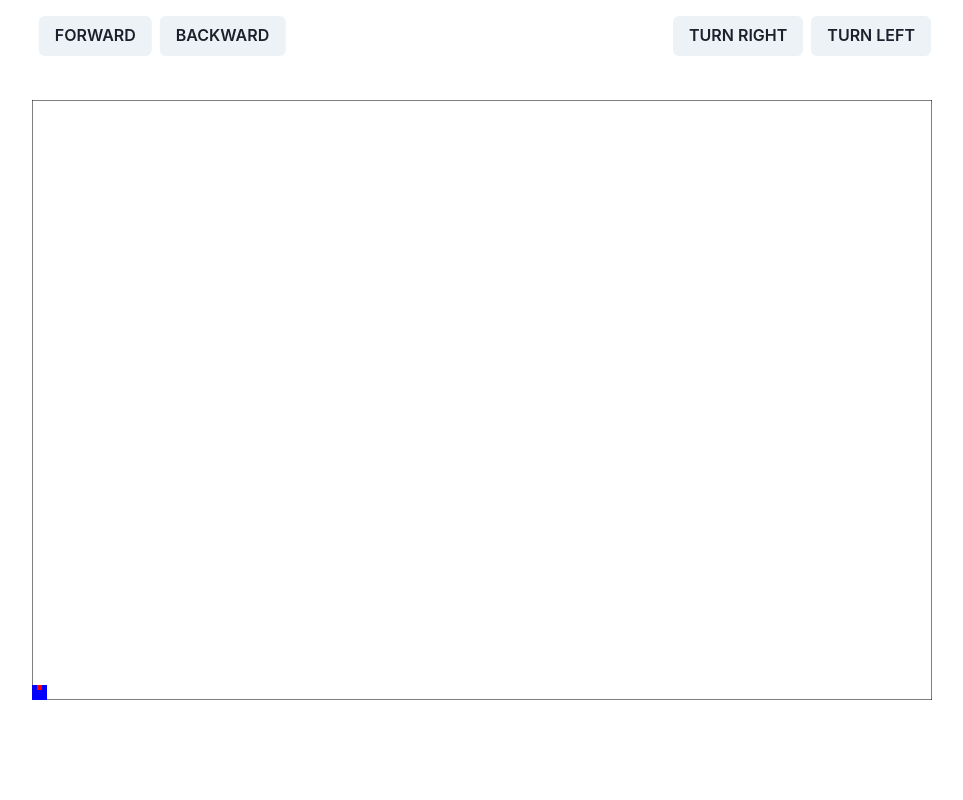
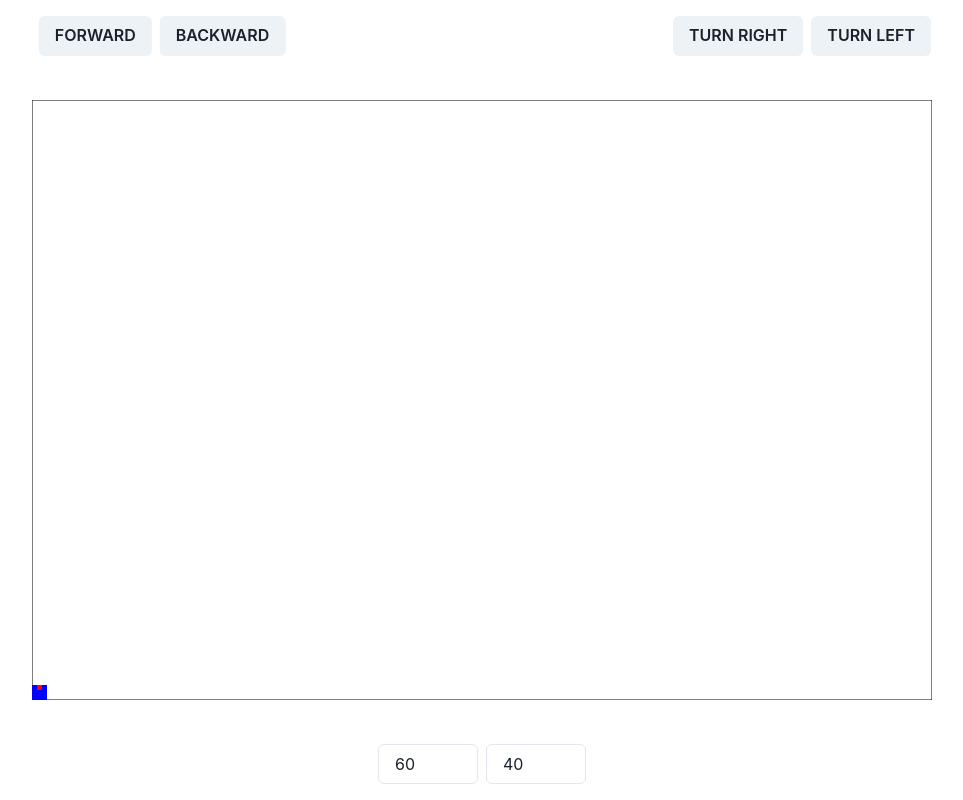
Before and after one commit to Llacoste2000/mars-rover, a React (Vite) app: page / in a window 1280 px wide. Shown: the whole page, without its empty margins (158-1121 px from the left). Built offline with nearby package versions, Linux system fonts and the light colour scheme.

Commit message:
feat: added memoization and inputs set map size

```diff
--- a/src/App.tsx
+++ b/src/App.tsx
@@ -1,18 +1,28 @@
-import { useRef } from "react";
+import { useCallback, useRef } from "react";
 import Canvas from "./features/ui/components/Canvas";
 import MoveButtons from "./features/ui/components/MoveButtons";
 import TurnButtons from "./features/ui/components/TurnButtons";
 import useRover from "./features/ui/hooks/useRoverCanvas";
 import { Center } from "@chakra-ui/react";
+import MapSizeInputs from "./features/ui/components/mapSizeInputs";
 
 function App() {
   const ref = useRef<HTMLCanvasElement>(null);
-  const { backward, forward, turnLeft, turnRight } = useRover(
-    ref,
-    0,
-    0,
-    40,
-    60,
+  const { backward, forward, turnLeft, turnRight, setPlanetSize, planetSize } =
+    useRover(ref, 0, 0, 40, 60);
+
+  const handleSetHeight = useCallback(
+    (height: number) => {
+      setPlanetSize((prev) => ({ ...prev, y: height }));
+    },
+    [setPlanetSize],
+  );
+
+  const handleSetWidth = useCallback(
+    (width: number) => {
+      setPlanetSize((prev) => ({ ...prev, x: width }));
+    },
+    [setPlanetSize],
   );
 
   return (
@@ -20,6 +30,12 @@ function App() {
       <Canvas ref={ref} />
       <MoveButtons backward={backward} forward={forward} />
       <TurnButtons turnLeft={turnLeft} turnRight={turnRight} />
+      <MapSizeInputs
+        width={planetSize.x}
+        height={planetSize.y}
+        setHeight={handleSetHeight}
+        setWidth={handleSetWidth}
+      />
     </Center>
   );
 }
--- /dev/null
+++ b/src/features/ui/components/MapSizeInputs.tsx
@@ -0,0 +1,43 @@
+import { HStack, Input } from "@chakra-ui/react";
+import { memo } from "react";
+
+type MapSizeInputsProps = {
+  width: number;
+  height: number;
+  setWidth: (width: number) => void;
+  setHeight: (height: number) => void;
+};
+
+const MapSizeInputs = ({
+  height,
+  setHeight,
+  setWidth,
+  width,
+}: MapSizeInputsProps) => {
+  return (
+    <HStack
+      position={"absolute"}
+      bottom={4}
+      left="50%"
+      transform="translateX(-50%)"
+    >
+      <Input
+        w={"100px"}
+        type="number"
+        placeholder="Width"
+        value={width}
+        onChange={(e) => setWidth(Number(e.target.value))}
+      />
+      <Input
+        w={"100px"}
+        type="number"
+        placeholder="Height"
+        value={height}
+        onChange={(e) => setHeight(Number(e.target.value))}
+      />
+    </HStack>
+  );
+};
+
+const MemoizedMapSizeInputs = memo(MapSizeInputs);
+export default MemoizedMapSizeInputs;
--- a/src/features/ui/components/MoveButtons.tsx
+++ b/src/features/ui/components/MoveButtons.tsx
@@ -1,4 +1,5 @@
 import { Button, HStack } from "@chakra-ui/react";
+import { memo } from "react";
 
 type MoveButtonsProps = {
   forward: () => void;
@@ -18,4 +19,5 @@ const MoveButtons = ({ backward, forward }: MoveButtonsProps) => {
   );
 };
 
-export default MoveButtons;
+const MemoizedMoveButtons = memo(MoveButtons);
+export default MemoizedMoveButtons;
--- a/src/features/ui/components/TurnButtons.tsx
+++ b/src/features/ui/components/TurnButtons.tsx
@@ -1,4 +1,5 @@
 import { Button, HStack } from "@chakra-ui/react";
+import { memo } from "react";
 
 type TurnButtonsProps = {
   turnLeft: () => void;
@@ -18,4 +19,5 @@ const TurnButtons = ({ turnLeft, turnRight }: TurnButtonsProps) => {
   );
 };
 
-export default TurnButtons;
+const MemoizedTurnButtons = memo(TurnButtons);
+export default MemoizedTurnButtons;
--- a/src/features/ui/hooks/useRoverCanvas.ts
+++ b/src/features/ui/hooks/useRoverCanvas.ts
@@ -10,7 +10,10 @@ const useRover = (
   planetWidth?: number,
 ) => {
   const [rover, setRover] = useState<Rover | null>(null);
-  const planetSize = { x: planetWidth ?? 10, y: planetHeight ?? 10 };
+  const [planetSize, setPlanetSize] = useState({
+    x: planetWidth ?? 10,
+    y: planetHeight ?? 10,
+  });
 
   const scale = 15;
   const roverSize = 15;
@@ -107,35 +110,50 @@ const useRover = (
     scale,
   ]);
 
-  const forward = () => {
+  useEffect(() => {
+    console.log("useEffect");
+
+    if (!canvasRef.current) return;
+
+    const ctx = canvasRef.current.getContext("2d");
+    if (!ctx) return;
+
+    if (!rover) return;
+
+    drawRover(ctx, rover);
+  }, [planetSize.x, planetSize.y, rover, drawRover, canvasRef]);
+
+  const forward = useCallback(() => {
     if (!rover) return;
     rover.forward();
     drawRover(canvasRef.current!.getContext("2d")!, rover);
-  };
+  }, [canvasRef, drawRover, rover]);
 
-  const backward = () => {
+  const backward = useCallback(() => {
     if (!rover) return;
     rover.backward();
     drawRover(canvasRef.current!.getContext("2d")!, rover);
-  };
+  }, [canvasRef, drawRover, rover]);
 
-  const turnRight = () => {
+  const turnRight = useCallback(() => {
     if (!rover) return;
     rover.turnRight();
     drawRover(canvasRef.current!.getContext("2d")!, rover);
-  };
+  }, [canvasRef, drawRover, rover]);
 
-  const turnLeft = () => {
+  const turnLeft = useCallback(() => {
     if (!rover) return;
     rover.turnLeft();
     drawRover(canvasRef.current!.getContext("2d")!, rover);
-  };
+  }, [canvasRef, drawRover, rover]);
 
   return {
     forward,
     backward,
     turnRight,
     turnLeft,
+    setPlanetSize,
+    planetSize,
   };
 };
 
```
